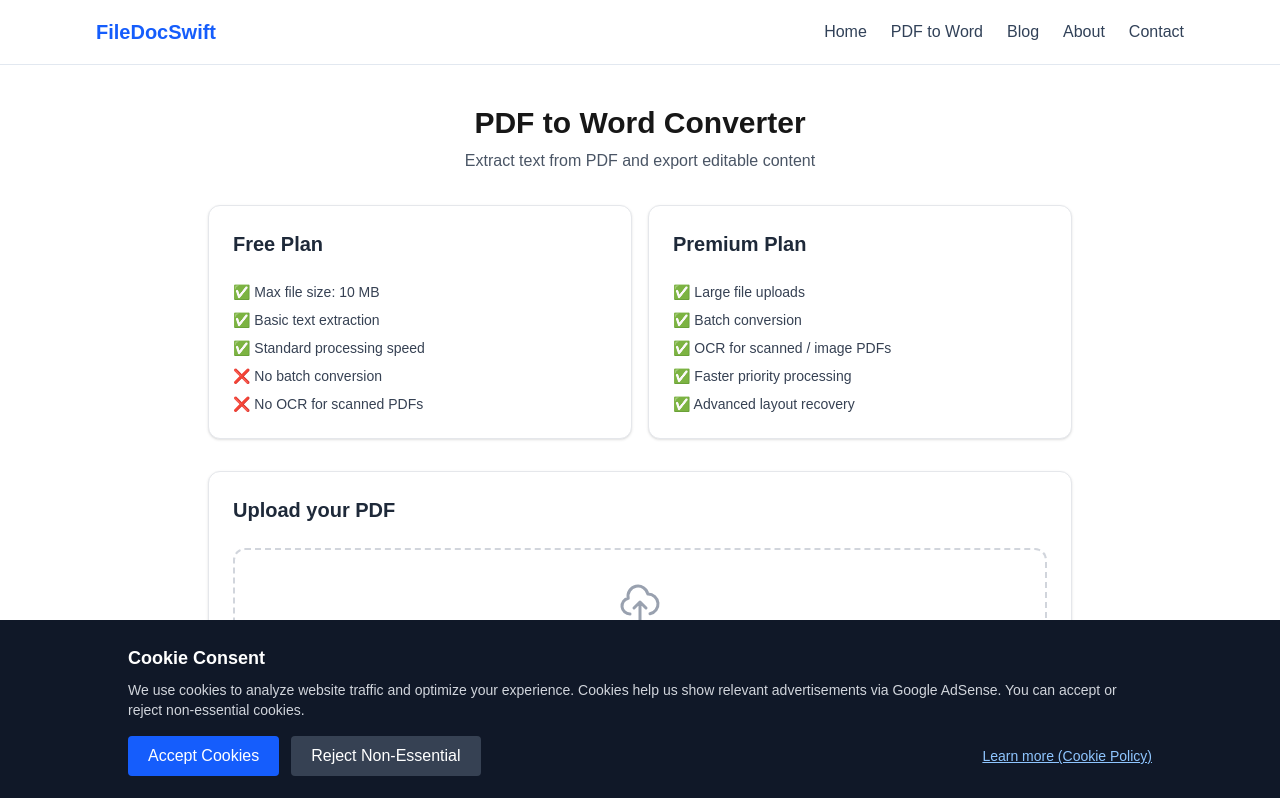
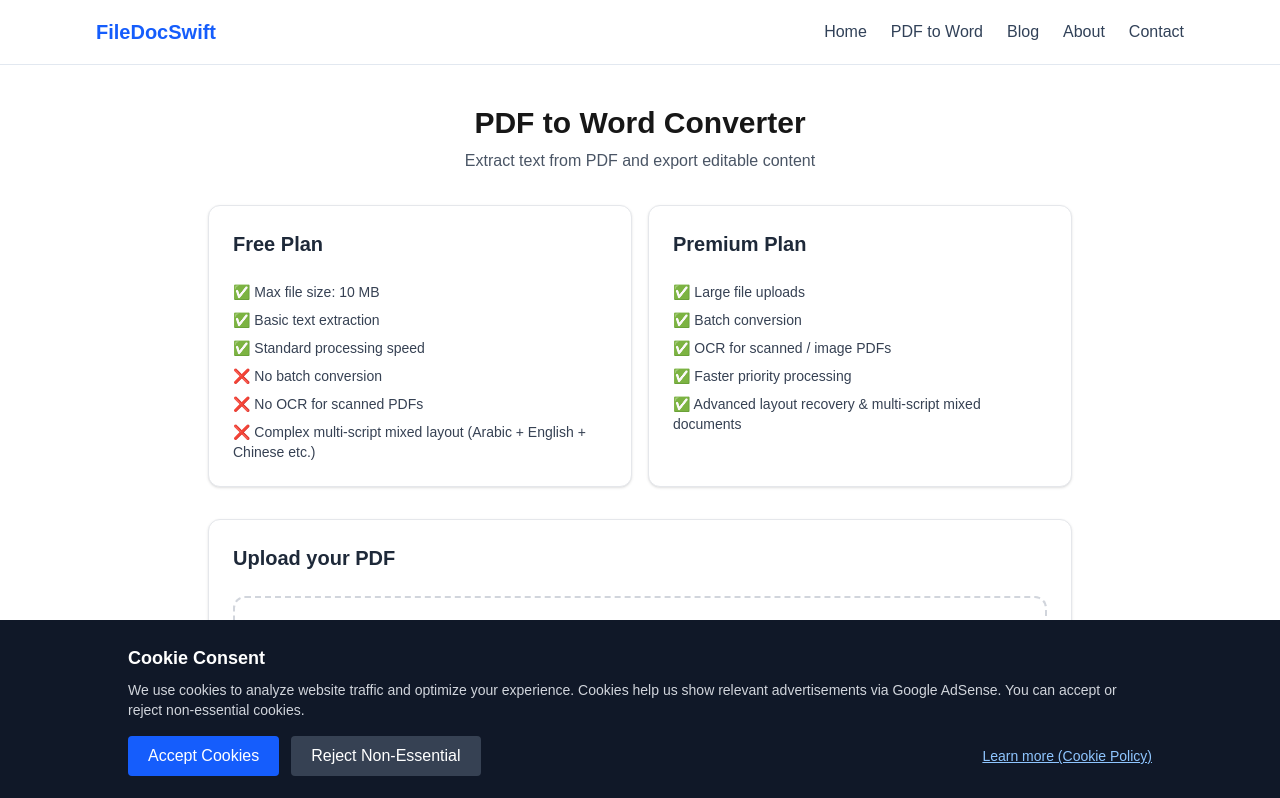
Before and after one commit to yrzhuang-max/my-next-site, a Next.js app in the folder my-next-site/: page /pdf-to-word in a window 1280 px wide. Shown: the top 798 px of the page. Built offline with nearby package versions, Linux system fonts and the light colour scheme.

Commit message:
add mixed multi-script layout notice for free plan

```diff
--- a/my-next-site/app/pdf-to-word/page.tsx
+++ b/my-next-site/app/pdf-to-word/page.tsx
@@ -69,11 +69,12 @@ export default function PdfToWordPage() {
       const json = await res.json();
       setResultText(json.text || '');
 
-      // 后端返回 extraInfo 用来判断文档类型
       if (json.type === 'image-only') {
         setWarnMsg('⚠️ This PDF contains only scanned images. Free plan cannot convert image-only PDFs, upgrade to Premium for OCR.');
       } else if (json.type === 'mixed') {
         setWarnMsg('⚠️ This PDF contains image areas. Image parts cannot be recognized, only existing text is extracted.');
+      } else {
+        setWarnMsg('ℹ️ Text extraction supports most languages, but correct rendering depends on the original PDF font and encoding. Complex mixed-layout documents such as contracts mixing English, Chinese and Arabic are not supported on the free plan. Right-to-left scripts may have order/layout issues.');
       }
     } catch (err: unknown) {
       if (err instanceof Error) {
@@ -102,6 +103,7 @@ export default function PdfToWordPage() {
             <p>✅ Standard processing speed</p>
             <p>❌ No batch conversion</p>
             <p>❌ No OCR for scanned PDFs</p>
+            <p>❌ Complex multi-script mixed layout (Arabic + English + Chinese etc.)</p>
           </CardContent>
         </Card>
         <Card>
@@ -113,7 +115,7 @@ export default function PdfToWordPage() {
             <p>✅ Batch conversion</p>
             <p>✅ OCR for scanned / image PDFs</p>
             <p>✅ Faster priority processing</p>
-            <p>✅ Advanced layout recovery</p>
+            <p>✅ Advanced layout recovery & multi-script mixed documents</p>
           </CardContent>
         </Card>
       </div>
@@ -135,7 +137,7 @@ export default function PdfToWordPage() {
           )}
 
           {error && <p className="text-red-600 text-sm">{error}</p>}
-          {warnMsg && <p className=" text-amber-600 text-sm">{warnMsg}</p>}
+          {warnMsg && <p className="text-amber-600 text-sm">{warnMsg}</p>}
 
           {isOverFreeLimit ? (
             <p className="text-blue-600 font-medium">
```
